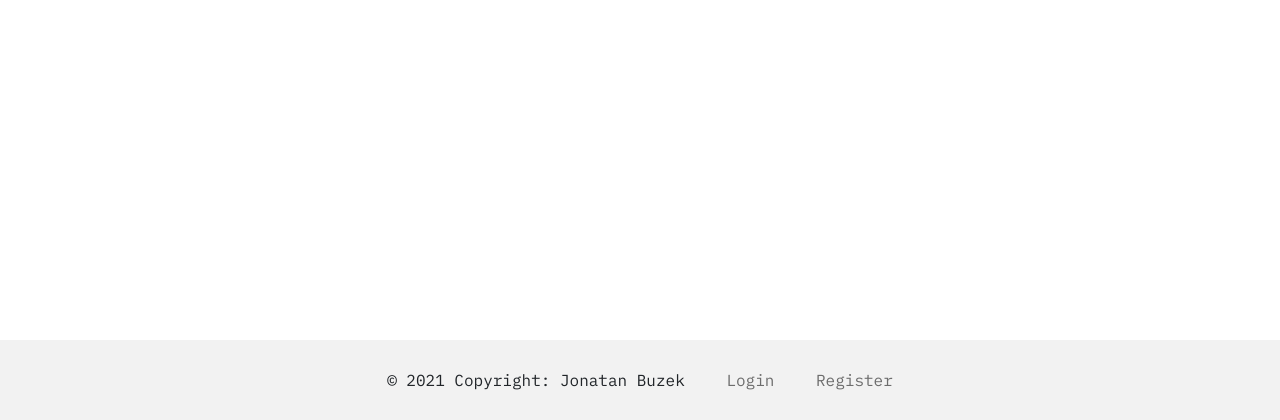
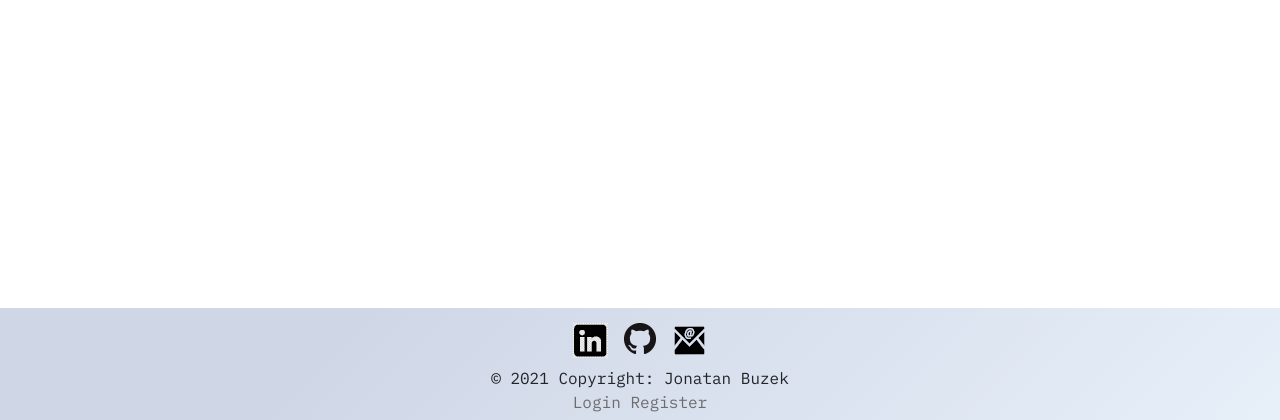
Before and after one commit to jonatanocr/p5_blog, a PHP site: page /App/View/frontend/blog/index.php in a window 1280 px wide. Shown: the part 380-800 px from the top of the page. Run offline with PHP 8.4, Linux system fonts and the light colour scheme; some libraries are stand-ins or nearby versions.

Commit message:
add social links in footer

```diff
--- a/App/Entity/Post.php
+++ b/App/Entity/Post.php
@@ -151,11 +151,6 @@ class Post
     {
         $this->content = $content;
     }
-    // todo remove this
-    public function index()
-    {
-        var_dump('index ok');
-    }
 
     /**
      * @return int
--- a/App/View/frontend/blog/edit.php
+++ b/App/View/frontend/blog/edit.php
@@ -40,7 +40,9 @@ ob_start();
     <h3 class="mt-3 mb-3">&#10098;Comments&#10099;</h3>
         <?php foreach ($post_data['comments'] as $comment) { ?>
             <p class="comments_line">
-                <a href="index.php?action=comment-<?php echo ($comment->getVerified() === 1?'invalidate':'validate') . '-' . $comment->getId(); ?>" class="post_link_a post_link_edit">&#9745;</a>
+                <a href="index.php?action=comment-<?php echo ($comment->getVerified() === 1?'invalidate':'validate') . '-' . $comment->getId(); ?>" class="post_link_a post_link_edit">
+                    <?php echo ($comment->getVerified() === 1?'&#9745;':'&#9744;') ?>
+                </a>
                 <a href="#" onclick="alertMsg(<?php echo $comment->getId(); ?>, 'comment')" class="post_link_a post_link_delete" style="margin-right: 0.5em;">&#10007;</a>
                 <span class="comment_infos"><?php echo '[' . $comment->getCreatedDate() . ']' . htmlspecialchars($comment->getAuthor()->getUsername()); ?>:</span>
                 <?php echo htmlspecialchars($comment->getContent()); ?>
--- a/App/View/template.php
+++ b/App/View/template.php
@@ -66,15 +66,33 @@
     </div>
     <footer class="text-center text-lg-start">
         <div class="text-center" id="footer_bloc">
+            <div id="social_links_bloc">
+                <div class="icon_img">
+                    <a target="_blank" rel="noopener noreferrer" href="https://www.linkedin.com/in/jonatanbuzek/" title="linkedin">
+                        <img src="media/icon/in.png">
+                    </a>
+                </div>
+                <div class="icon_img">
+                    <a target="_blank" rel="noopener noreferrer" href="https://github.com/jonatanocr" title="gitHub">
+                        <img src="media/icon/GitHub-Mark-32px.png">
+                    </a>
+                </div>
+                <div class="icon_img">
+                    <a target="_blank" rel="noopener noreferrer" href="mailto:buzek.jonatan@gmail.com" title="buzek.jonatan@gmail.com">
+                        <img src="media/icon/email.png">
+                    </a>
+                </div>
+            </div>
             <div id="footer_txt">
             © 2021 Copyright: Jonatan Buzek
             <?php if (isset($_SESSION['username'])) { ?>
                 <br>You're logged in as <span style="color: black">
                     <?php echo htmlspecialchars(ucfirst($_SESSION['username'])); ?>
                 </span>
-                <br><a href="index.php?action=user-logout" id="logout_link">Logout</a>
+                <a href="index.php?action=user-logout" id="logout_link"> · Logout</a>
 
             <?php } else { ?>
+                    <br>
                 <a class="login_link" href="index.php?action=user-login">Login</a>
                 <a class="login_link" href="index.php?action=user-register">Register</a>
             <?php }
--- a/public/css/style.css
+++ b/public/css/style.css
@@ -21,7 +21,7 @@ body {
 }
 
 .login_link {
-    margin-left: 2em;
+    /*margin-left: 2em;*/
 }
 
 .login_link, #register_page_link {
@@ -45,7 +45,7 @@ body {
 
 footer {
     position: fixed;
-    height: 5em;
+    height: 7em;
     bottom: 0px;
     left: 0px;
     right: 0px;
@@ -53,11 +53,22 @@ footer {
 }
 
 #footer_bloc {
+    padding: 1em 0 1em 0;
     height: 100%;
     display: flex;
+    flex-direction: column;
     justify-content: center;
     align-items: center;
-    background-color: rgba(0, 0, 0, 0.05);
+    background-color: #e7eff9;
+    background-image: linear-gradient(315deg, #e7eff9 0%, #cfd6e6 74%);
+}
+
+#social_links_bloc {
+    display: flex;
+}
+
+.icon_img {
+    margin: 0.5em 0.5em 0.5em 0.5em !important;
 }
 
 .blog_post_title:hover {
```
Also changed, not shown: public/media/icon/GitHub-Mark-32px.png (added), public/media/icon/email.png (added), public/media/icon/in.png (added).
